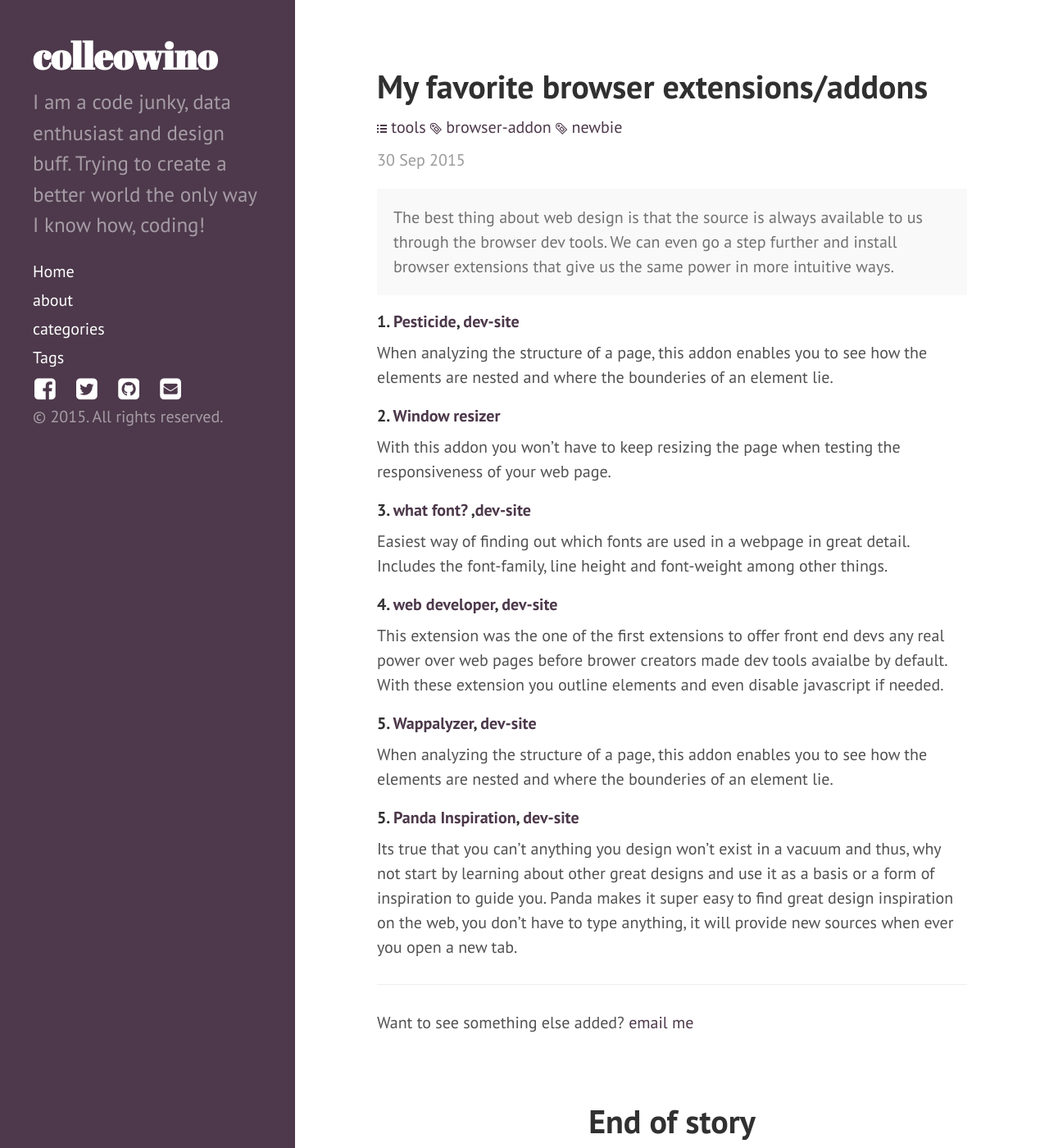
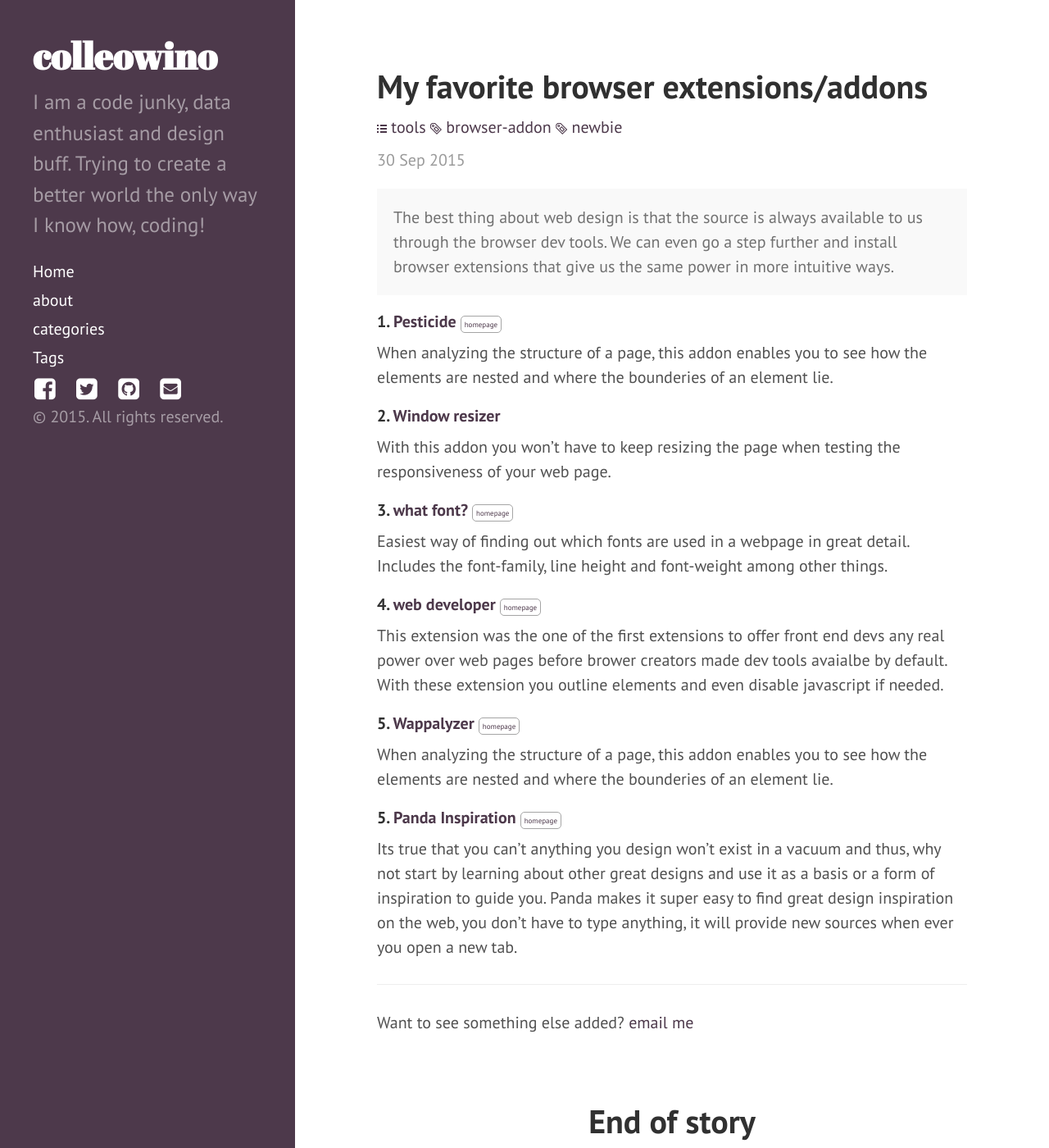
Before and after one commit to colleowino/colleowino.github.io, a Jekyll site: the page built from _posts/2015-09-30-my-favorite-browser-addons.md, in a window 1280 px wide and 1400 px high. Shown: the whole window at 82% size. Built offline with Jekyll 4.4.1, drawn with Linux system fonts in a browser that asks for light colours; nearby versions of some CDN libraries; comment, search, counter and statistics services are not loaded.

Commit message:
changed homepage styling

```diff
--- a/_posts/2015-09-30-my-favorite-browser-addons.md
+++ b/_posts/2015-09-30-my-favorite-browser-addons.md
@@ -8,23 +8,23 @@ excerpt: The best thing about web design is that the source is always available
 published: true
 
 ---
-#### 1. [Pesticide](), [dev-site](http://pesticide.io/){:target="blank"}
+#### 1. [Pesticide]() [homepage](http://pesticide.io/){:target="blank" class="sub"}
 When analyzing the structure of a page, this addon enables you to see how the elements are nested and where the bounderies of an element lie.
 
 #### 2. [Window resizer](https://chrome.google.com/webstore/detail/window-resizer/kkelicaakdanhinjdeammmilcgefonfh){:target="blank"}
 With this addon you won't have to keep resizing the page when testing the responsiveness of your web page.
 
-#### 3. [what font?](https://chrome.google.com/webstore/detail/whatfont/jabopobgcpjmedljpbcaablpmlmfcogm) ,[dev-site](http://chengyinliu.com/whatfont.html){:target="blank"}
+#### 3. [what font?](https://chrome.google.com/webstore/detail/whatfont/jabopobgcpjmedljpbcaablpmlmfcogm) [homepage](http://chengyinliu.com/whatfont.html){:target="blank" class="sub"}
 Easiest way of finding out which fonts are used in a webpage in great detail. Includes the font-family, line height and font-weight among other things.
 
-#### 4. [web developer](https://chrome.google.com/webstore/detail/web-developer/bfbameneiokkgbdmiekhjnmfkcnldhhm), [dev-site](http://chrispederick.com/work/web-developer/){:target="blank"}
+#### 4. [web developer](https://chrome.google.com/webstore/detail/web-developer/bfbameneiokkgbdmiekhjnmfkcnldhhm) [homepage](http://chrispederick.com/work/web-developer/){:target="blank" class="sub"}
 This extension was the one of the first extensions to offer front end devs any real power over web pages before brower creators made dev tools avaialbe by default.
 With these extension you outline elements and even disable javascript if needed.
 
-#### 5. [Wappalyzer](https://chrome.google.com/webstore/detail/gppongmhjkpfnbhagpmjfkannfbllamg), [dev-site](https://wappalyzer.com/){:target="blank"}
+#### 5. [Wappalyzer](https://chrome.google.com/webstore/detail/gppongmhjkpfnbhagpmjfkannfbllamg) [homepage](https://wappalyzer.com/){:target="blank" class="sub"}
 When analyzing the structure of a page, this addon enables you to see how the elements are nested and where the bounderies of an element lie.
 
-#### 5. [Panda Inspiration](https://chrome.google.com/webstore/detail/panda-4-news-inspiration/haafibkemckmbknhfkiiniobjpgkebko), [dev-site](http://usepanda.com/){:target="blank"}
+#### 5. [Panda Inspiration](https://chrome.google.com/webstore/detail/panda-4-news-inspiration/haafibkemckmbknhfkiiniobjpgkebko) [homepage](http://usepanda.com/){:target="blank" class="sub"}
 Its true that you can't anything you design won't exist in a vacuum and thus, why not start by learning about other great designs and use it as a basis or a form of inspiration to guide you. Panda makes it super easy to find great design inspiration on the web, you don't have to type anything, it will provide new sources when ever you open a new tab.
 
 
```
